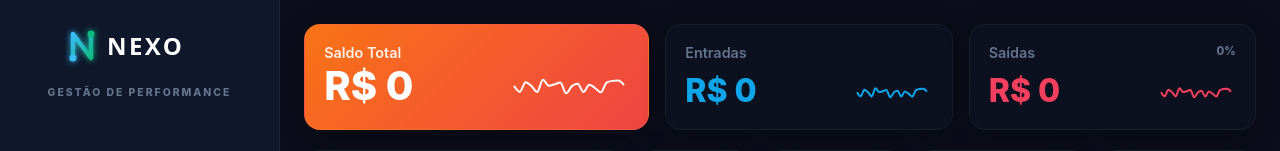
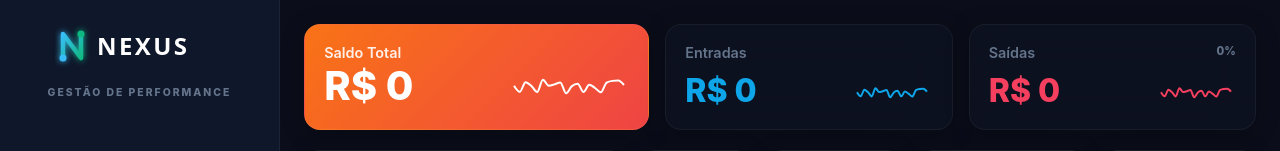
Before and after one commit to faelnickname/projeto-ev-antigravity, a Next.js app: page / in a window 1280 px wide. Shown: the top 151 px of the page. Built offline with nearby package versions, Linux system fonts and the light colour scheme; no server answers; the database is empty.

Commit message:
fix: rename logo text to NEXUS

```diff
--- a/src/app/layout.tsx
+++ b/src/app/layout.tsx
@@ -32,11 +32,11 @@ export default function RootLayout({
           <aside className="sidebar desktop-only" style={{ background: '#0f172a' }}>
             <div style={{ marginBottom: '1.5rem', display: 'flex', flexDirection: 'column', alignItems: 'center', width: '100%' }}>
 
-              {/* Premium Nexo Inline SVG Logo */}
+              {/* Premium Nexus Inline SVG Logo */}
               <div style={{ marginBottom: '0.8rem' }}>
-                <svg width="150" height="45" viewBox="0 0 150 45" fill="none" xmlns="http://www.w3.org/2000/svg">
+                <svg width="170" height="45" viewBox="0 0 170 45" fill="none" xmlns="http://www.w3.org/2000/svg">
                   <defs>
-                    <linearGradient id="nexoGrad" x1="0" y1="0" x2="1" y2="1">
+                    <linearGradient id="nexusGrad" x1="0" y1="0" x2="1" y2="1">
                       <stop offset="0%" stopColor="#38bdf8" />
                       <stop offset="100%" stopColor="#10b981" />
                     </linearGradient>
@@ -51,13 +51,13 @@ export default function RootLayout({
 
                   {/* Glowing N Symbol */}
                   <g filter="url(#neonGlowLogo)">
-                    <path d="M 8 34 L 8 10 L 26 34 L 26 10" stroke="url(#nexoGrad)" strokeWidth="4.5" strokeLinecap="round" strokeLinejoin="round" />
+                    <path d="M 8 34 L 8 10 L 26 34 L 26 10" stroke="url(#nexusGrad)" strokeWidth="4.5" strokeLinecap="round" strokeLinejoin="round" />
                     <circle cx="26" cy="10" r="3.5" fill="#10b981" />
                     <circle cx="8" cy="34" r="3.5" fill="#38bdf8" />
                   </g>
 
-                  {/* Nexo Text */}
-                  <text x="42" y="31" fill="#ffffff" fontFamily="system-ui, -apple-system, sans-serif" fontSize="24" fontWeight="900" letterSpacing="0.1em">NEXO</text>
+                  {/* Nexus Text */}
+                  <text x="42" y="31" fill="#ffffff" fontFamily="system-ui, -apple-system, sans-serif" fontSize="24" fontWeight="900" letterSpacing="0.1em">NEXUS</text>
                 </svg>
               </div>
 
```
